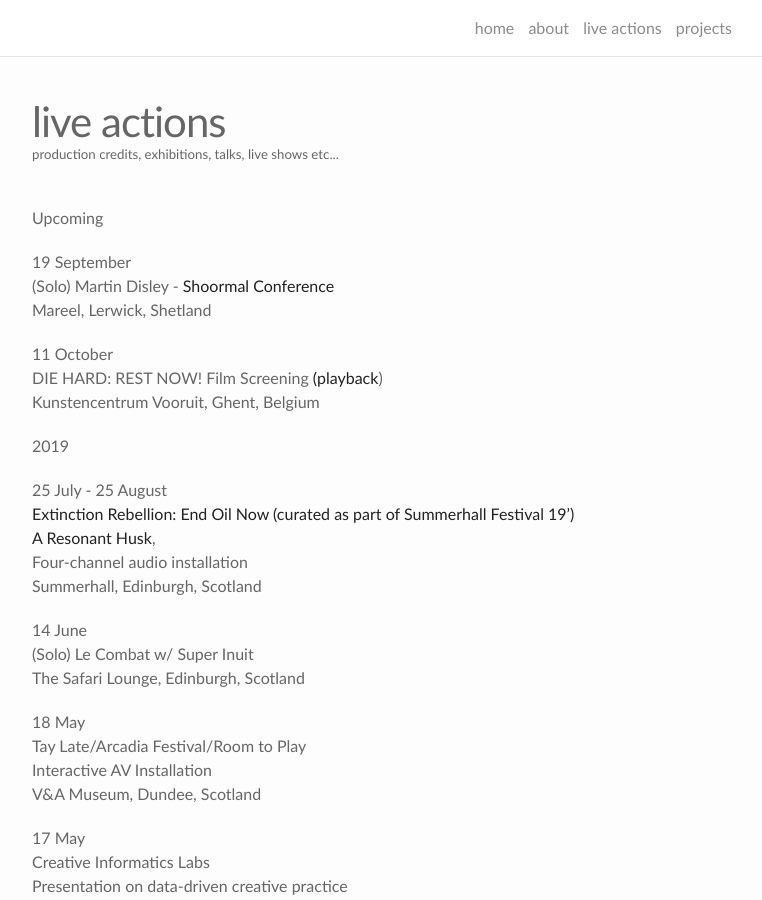
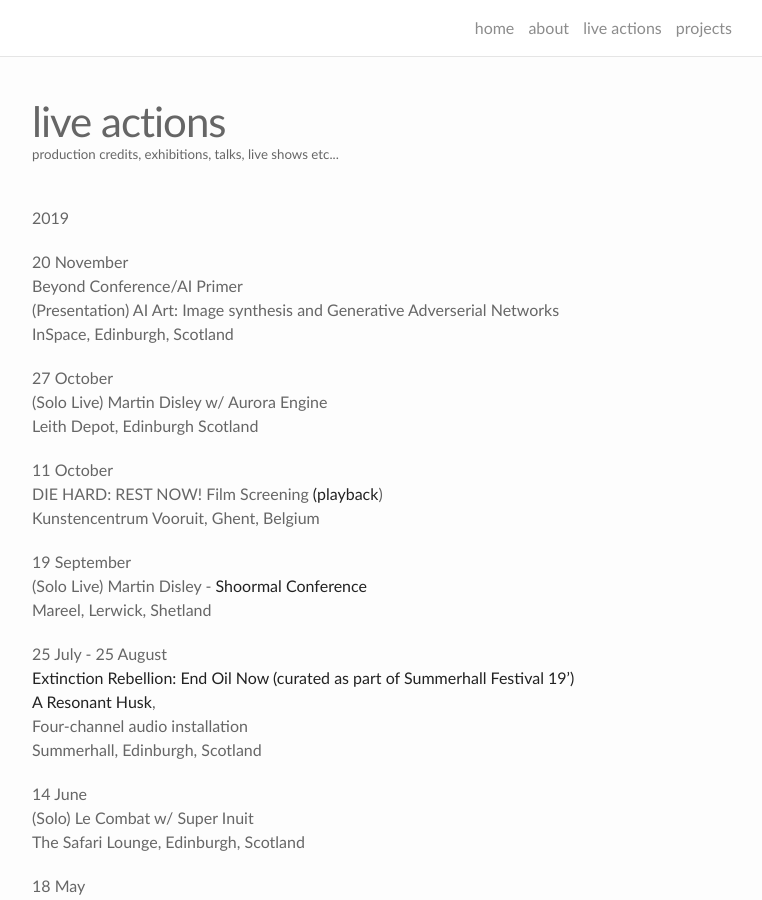
Before and after one commit to martindisley/martindisley.github.io, a Jekyll site: the page built from poetry.md, in a window 1280 px wide and 900 px high. Shown: the whole window, without its empty margins (258-1020 px from the left). Built offline with Jekyll 4.4.1, drawn with Linux system fonts in a browser that asks for light colours; nearby versions of some CDN libraries.

Commit message:
dates update

```diff
--- a/poetry.md
+++ b/poetry.md
@@ -5,18 +5,25 @@ title: live actions
 description: production credits, exhibitions, talks, live shows etc...
 ---
 
-Upcoming
 
-19 September<br/>
-(Solo) Martin Disley - [Shoormal Conference](https://www.shetlandarts.org/our-work/commissions/shoormal-conference-commissions/martin-disley)<br/>
-Mareel, Lerwick, Shetland<br/>
+2019
+
+20 November<br/>
+Beyond Conference/AI Primer<br/>
+(Presentation) AI Art: Image synthesis and Generative Adverserial Networks<br/>
+InSpace, Edinburgh, Scotland<br/>
+
+27 October<br/>
+(Solo Live) Martin Disley w/ Aurora Engine<br/>
+Leith Depot, Edinburgh Scotland<br/>
 
 11 October<br/>
 DIE HARD: REST NOW! Film Screening [(playback](https://www.martindisley.co.uk/portfolio/2_restnowdiehard/))<br/>
 Kunstencentrum Vooruit, Ghent, Belgium<br/>
 
-
-2019
+19 September<br/>
+(Solo Live) Martin Disley - [Shoormal Conference](https://www.shetlandarts.org/our-work/commissions/shoormal-conference-commissions/martin-disley)<br/>
+Mareel, Lerwick, Shetland<br/>
 
 25 July - 25 August<br/>
 [Extinction Rebellion: End Oil Now (curated as part of Summerhall Festival 19')](https://festival19.summerhall.co.uk/exhibition/extinction-rebellion/)<br/>
```
